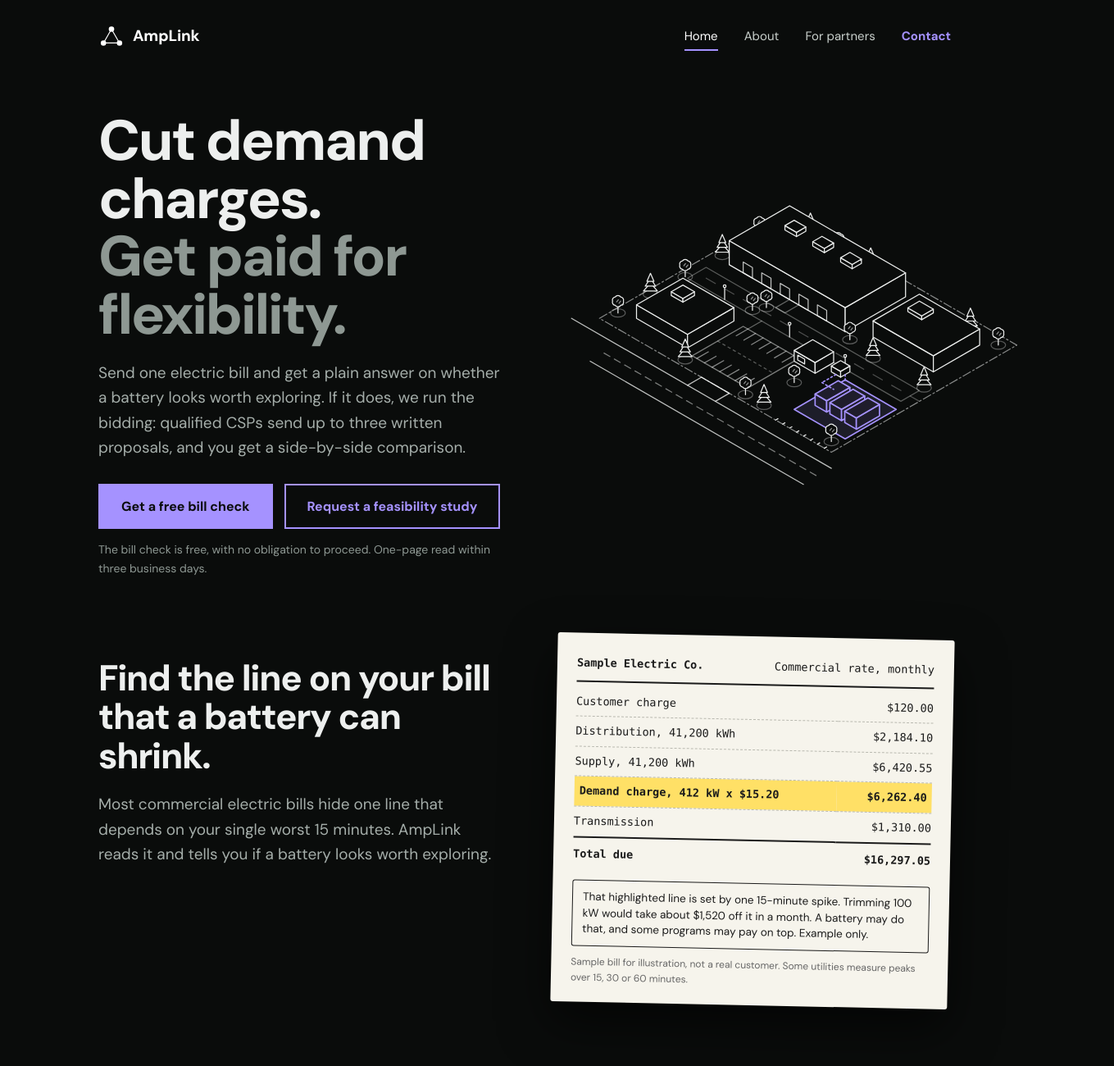
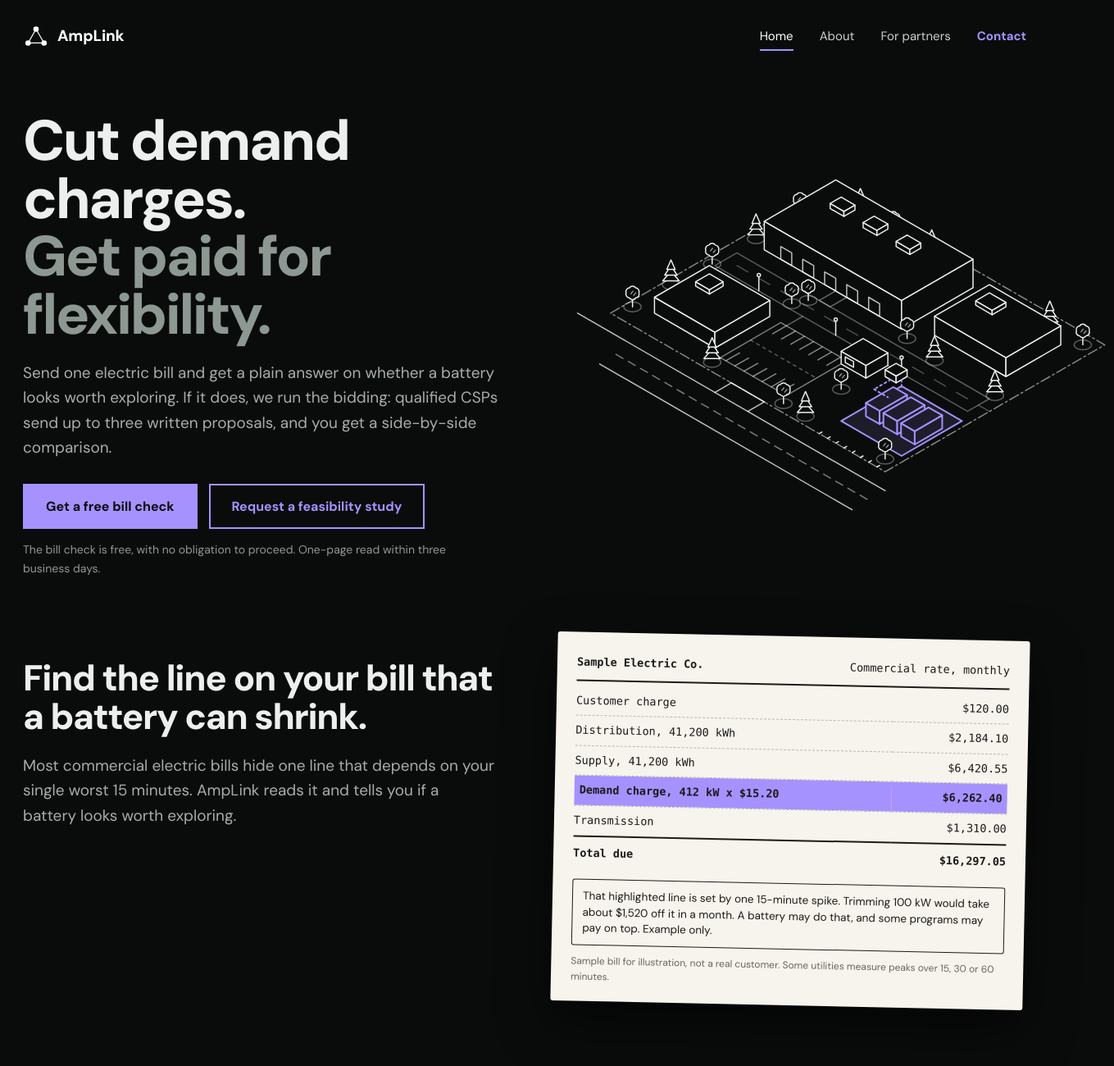
Before and after one commit to p135137/amplinkenergy, a plain HTML site: page index.html in a window 1280 px wide. Shown: the top 1300 px of the page at 82% size, 1359 px wide, since content can reach past the window. Drawn offline with Linux system fonts and the light colour scheme.

Commit message:
Add files via upload

```diff
--- a/index.html
+++ b/index.html
@@ -25,8 +25,8 @@ a:hover{color:#CDC3FF}
 [hidden]{display:none!important}
 .pg{display:flex;flex-direction:column;min-height:0px;background:#0A0C0B;color:#EDEFEE;font-family:'AmpLink Sans','DM Sans',system-ui,sans-serif;line-height:1.6;font-size:17px}
 .pg main{flex:1 0 auto}
-.wrap{max-width:1120px;margin:0 auto;padding:0 40px;width:100%}
-.nav{display:flex;justify-content:space-between;align-items:center;padding:28px 40px;max-width:1120px;margin:0 auto;width:100%}
+.wrap{max-width:1360px;margin:0 auto;padding:0 28px;width:100%}
+.nav{display:flex;justify-content:space-between;align-items:center;padding:28px 28px;max-width:1360px;margin:0 auto;width:100%}
 .pg>header{width:100%}
 .brand{font-weight:800;font-size:19px;color:#fff;letter-spacing:-.01em;text-decoration:none}
 .nav ul{display:flex;gap:32px;list-style:none;margin:0;padding:0;font-size:15px}
@@ -65,7 +65,7 @@ h2.title{font-size:clamp(1.9rem,3.6vw,2.75rem);line-height:1.08;letter-spacing:-
 .bill table{width:100%;border-collapse:collapse}
 .bill td{padding:7px 0;border-bottom:1px dashed #b9b9b0;vertical-align:top}
 .bill td:last-child{text-align:right;white-space:nowrap;padding-left:12px}
-.bill tr.hit td{background:#FFE066;font-weight:700;padding-left:6px;padding-right:6px}
+.bill tr.hit td{background:#A592FF;font-weight:700;padding-left:6px;padding-right:6px}
 .bill tr.tot td{border-bottom:0;border-top:2px solid #1b1b1b;font-weight:700;padding-top:9px}
 .bill .why{color:#1b1b1b;max-width:none;margin:14px 0 0;padding:10px 12px;border:1px solid #1b1b1b;border-radius:3px;font-family:'AmpLink Sans',system-ui,sans-serif;font-size:13.5px;line-height:1.45}
 .bill .fine{max-width:none;font-family:'AmpLink Sans',system-ui,sans-serif;font-size:12px;color:#666;margin:10px 0 0}
```
Also changed, not shown: about.html (+3 -3 lines), contact.html (+3 -3 lines), disclaimer.html (+3 -3 lines), privacy.html (+3 -3 lines), work-with-us.html (+3 -3 lines).
